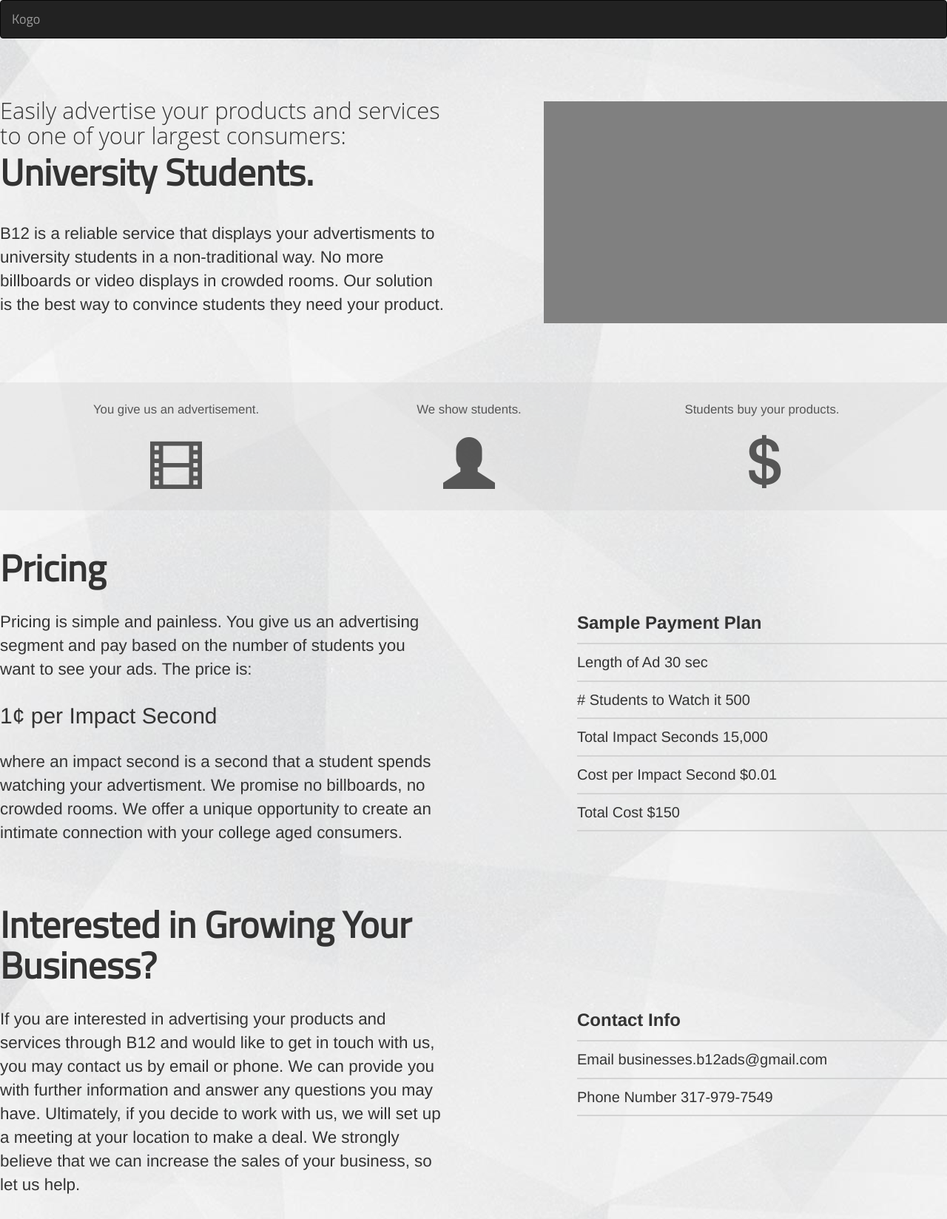
After one commit to akyker20/KogoStudents, a Django app: page /companies/ in a window 1280 px wide. The commit adds this page. Shown: the whole page at 74% size. Run offline with Django 3.2, Linux system fonts and the light colour scheme; parts of the project's set-up code (start-up, migrations or seed data) failed here and were passed over; some libraries are stand-ins or nearby versions.

Commit message:
added company information html and css

```diff
--- /dev/null
+++ b/kogo/static/css/informational.css
@@ -0,0 +1,288 @@
+/* Company Informational Page */
+
+div.company-info-container {
+	border-radius: 5px;
+	margin-top: 15px;
+	padding: 20px;
+	padding-top: 0px;
+	background: white;
+	opacity: 0.95;
+}
+
+/* End Company Page */
+
+/* Student Informational Page */
+
+div.student-hours-wrapper {
+	padding: 7px;
+	margin-top: 20px;
+	background: white;
+	border-radius: 5px;
+}
+
+table.student-hours-table {
+	width: 100%;
+	text-align: center;
+	margin-bottom: 0px;
+}
+
+table.student-hours-table h3 {
+	margin: 8px 0px;
+}
+
+img.student-map {
+	width: 522px;
+	margin: 10px;
+}
+
+div.student-map-holder {
+	margin-top: 15px;
+	background-color: white;
+	border-radius: 5px;
+	margin-bottom: 50px;
+}
+
+div.student-info-container {
+	margin-top: 15px;
+	background-color: white;
+	border-radius: 5px;
+	opacity: .95;
+}
+
+div.student-info-container p, p.para {
+	margin: 5px 20px 5px 20px;
+	font-size: 1.2em;
+}
+
+div.all-payments-holder {
+	background: white;
+	border-radius: 5px;
+	width: 100%;
+}
+
+/* End Student Informational Page */
+
+
+/* About page*/
+
+div.founders-info-container {
+	margin: 15px auto;
+	height: 240px;
+	width: 100%;
+}
+div.founder-block {
+	border-radius: 5px;
+	padding: 10px;
+	width: 592px;
+	height: 100%;
+	background: white;
+	opacity: 0.95;
+	float: left;
+}
+
+div.founder-block h2 {
+	margin-top: 5px;
+}
+
+div.founder-block img.austin {
+	width: 210px;
+}
+
+div.founder-block img.ted {
+	width: 200px;
+}
+
+div.founder-block-info {
+	margin-left: 20px;
+	float: left;
+	width: 270px;
+	height: 100%;
+}
+
+div.founder-block-info p, div.about-content p {
+	font-size: 17px;
+}
+
+div.about-content {
+	border-radius: 5px;
+	padding: 20px;
+	background: white;
+	opacity: .95;
+	margin-bottom: 15px;
+}
+
+/* End about page */
+
+/* Operator Informational Page */
+
+div.operator-contact-info {
+	float: right;
+	width: 545px;
+	margin-top: 40px;
+}
+
+div.operator-contact-info h1 {
+	font-size: 50px;
+	margin-bottom: 30px;
+}
+
+div.operator-contact-info h3 {
+	font-family: "Open Sans",sans-serif;
+}
+
+ul.operator-contact-list {
+	margin-top: 20px;
+	width: 100%;
+}
+
+/* End Operator Informational Page */
+
+/* Contact Informational Page */
+
+div.contact-column {
+	float: left;
+	margin-top: 35px;
+	border-radius: 5px;
+	width: 390px;
+	height: 500px;
+	background: white;
+	opacity: .95;
+}
+
+div.contact-column img {
+	width: 387px;
+	height: 300px;
+}
+div.contact-column h4 {
+	margin-right: 10px;
+	padding: 10px;
+}
+
+div.contact-info-holder {
+	padding: 10px;
+}
+
+div.contact-info-holder p {
+	margin-left: 25px;
+	font-size: 1.4em;
+	margin-bottom: 5px;
+}
+
+div.contact-info-holder h3 {
+	font-size: 20px;
+}
+
+/* End Contact Page */
+
+/* Business Informational Page */
+
+div.home-video-holder {
+	width: 100%;
+	margin: 100px auto 0px;
+	background-color: gray;
+	height: 650px;
+}
+
+div.intro-container {
+	margin-top: 50px;
+	width: 100%;
+	height: 415px;
+}
+
+div.video-holder {
+	margin-top: 35px;
+	float: right;
+	height: 300px;
+	width: 545px;
+	background: gray;
+}
+
+div.intro-text-container {
+	float: left;
+	width: 600px;
+}
+
+div.intro-text-container h1 strong {
+	font-size: 50px;
+}
+
+div.intro-text-container h1 p.lighter {
+	font-size: 31px;
+	margin-bottom: 5px;
+	font-family: 'Open Sans', sans-serif;
+}
+
+div.intro-text-container p {
+	margin: 30px 0px;
+	font-size: 1.6em;
+	font-weight: 200;
+}
+
+div.intro-text-container p.small-info {
+	margin-top: 40px;
+}
+
+div.gray-container {
+	width: 100%;
+	background: rgba(211, 211, 211, 0.34);
+	overflow: auto;
+}
+
+div.gray-container span {
+	margin-top: 15px;
+	font-size: 70px;
+}
+
+div.home-icon-container {
+	float: left;
+	text-align: center;
+	width: 33%;
+}
+
+div.three-step-container {
+	width: 1200px;
+	margin: 25px auto;
+	overflow: hidden;
+	opacity: 0.8;
+}
+
+div.home-icon-container p {
+	font-size: 1.2em;
+}
+
+div.price-info-wrapper {
+	padding-top: 30px;
+}
+
+div.price-info-container {
+	overflow: auto;
+}
+
+ul.sample-payment {
+	list-style: none;
+	float: right;
+	padding-left: 0px;
+	margin-top: 95px;
+	width: 500px;
+	font-size: 20px;
+}
+
+ul.sample-payment strong {
+	font-size: 24px;
+}
+
+ul.sample-payment li {
+	border-bottom: 2px solid LightGray;
+	padding-top: 10px;
+	padding-bottom: 10px;
+}
+
+div.business-contact-info strong {
+	font-size: 26px;
+}
+
+ul.business-contact-list {
+	margin-top: 150px;
+}
+
+/* End Business Informational Page */
--- a/kogo/templates/base.html
+++ b/kogo/templates/base.html
@@ -6,9 +6,12 @@
     <title>Kogo Adv</title>
     <meta name="description" content="">
     <meta name="viewport" content="width=device-width, initial-scale=1">
-    <link href="{{STATIC_URL}}css/bootstrap.css" rel="stylesheet">
-    <link href="{{STATIC_URL}}css/style.css" rel="stylesheet">
-    <link href="{{STATIC_URL}}css/login.css" rel="stylesheet">
+    <!-- Imported Stylesheets -->
+    <link rel="stylesheet" type="text/css" href="{{STATIC_URL}}css/bootstrap.css">
+    <link rel="stylesheet" type="text/css" href="{{STATIC_URL}}css/style.css">
+    <link rel="stylesheet" type="text/css" href="{{STATIC_URL}}css/login.css">
+    <link rel="stylesheet" type="text/css" href="{{STATIC_URL}}css/informational.css">
+    <!-- Fonts -->
     <link href='http://fonts.googleapis.com/css?family=Titillium+Web' rel='stylesheet' type='text/css'>
   </head>
   <body>
@@ -37,7 +40,7 @@
 
     {% block content %}{% endblock %}
 
-    <!-- Javascript -->
+    <!-- Imported Javascript -->
     <script src="//ajax.googleapis.com/ajax/libs/jquery/1.11.1/jquery.min.js"></script>
     <script type="text/javascript" src="{{STATIC_URL}}js/bootstrap.min.js"></script>
     {% block additional_javascript %}{% endblock %}
--- /dev/null
+++ b/kogo/templates/companies.html
@@ -0,0 +1,102 @@
+{% extends 'base.html' %}
+
+{% block content %}
+<div class="content-body">
+	<div class="intro-container">
+		<div class="intro-text-container">
+			<h1>
+				<p class="lighter">
+					Easily advertise your products and services to one of your largest consumers:
+				</p>
+					<strong>
+						University Students.
+					</strong>
+			</h1>
+			<p class="small-info">
+				B12 is a reliable service that displays your advertisments to university students in a non-traditional way. No more billboards or video displays in crowded rooms. Our solution is the best way to convince students they need
+				your product.
+			</p>
+		</div>
+		<div class="video-holder"></div>
+	</div>
+</div>
+
+<div class="gray-container">
+	<div class="three-step-container">
+		<div class="home-icon-container">
+			<p>You give us an advertisement.</p>
+			<span class="glyphicon glyphicon-film"></span>
+		</div>
+		<div class="home-icon-container">
+			<p>We show students.</p>
+			<span class="glyphicon glyphicon-user"></span>
+		</div>
+		<div class="home-icon-container">
+			<p>Students buy your products.</p>
+			<span class="glyphicon glyphicon-usd green"></span>
+		</div>
+	</div>
+</div>
+
+<div class="price-info-wrapper">
+	<div class="content-body">
+		<div class="price-info-container">
+				<div class="intro-text-container">
+					<h1><strong>Pricing</strong></h1>
+					<p>
+							Pricing is simple and painless. You give us an advertising segment and pay based on the number of students you want to see your ads. The price is:
+					</p>
+					<h2 class="center"> 1¢ per Impact Second </h2>
+					<p>where an impact second is a second that a student spends watching your advertisment. We promise no billboards, no crowded rooms. We offer a unique opportunity to create an intimate connection with your college aged consumers.</p>
+				</div>
+				<ul class="sample-payment">
+					<li class="active"><strong>Sample Payment Plan</strong></li>
+					<li>
+						Length of Ad
+						<span class="right">30 sec</span>
+					</li>
+					<li>
+						# Students to Watch it
+						<span class="right">500</span>
+					</li>
+					<li>
+						Total Impact Seconds
+						<span class="right">15,000</span>
+					</li>
+					<li>
+						Cost per Impact Second
+						<span class="right">$0.01</span>
+					</li>
+					<li>
+						Total Cost
+						<span class="right">$150</span>
+					</li>
+				</ul>
+		</div>
+	</div>
+</div>
+<div class="price-info-wrapper">
+	<div class="content-body">
+		<div class="price-info-container">
+				<div class="intro-text-container">
+					<h1><strong>Interested in Growing Your Business?</strong></h1>
+					<p>
+							If you are interested in advertising your products and services through B12 and would like to get in touch with us, you may contact us by email or phone. We can provide you with further information and answer any questions you may have. Ultimately, if you decide to work with us, we will set up a meeting at your location to make a deal. We strongly believe that we can increase the sales of your business, so let us help.
+					</p>
+				</div>
+				<ul class="sample-payment business-contact-list">
+					<li class="active"><strong>Contact Info</strong></li>
+					<li>
+						Email
+						<span class="right">businesses.b12ads@gmail.com</span>
+					</li>
+					<li>
+						Phone Number
+						<span class="right">317-979-7549</span>
+					</li>
+				</ul>
+		</div>
+	</div>
+</div>
+
+{% endblock %}
--- a/kogo/urls.py
+++ b/kogo/urls.py
@@ -9,6 +9,7 @@ urlpatterns = patterns('',
     url(r'^$','kogo.views.home', name='home'),
     url(r'^logout$','kogo.views.logout_user', name='logout_user'),
     url(r'^students/', include('students.urls')),
+    url(r'^companies/', 'kogo.views.companies', name='companies'),
     url(r'^drivers/', include('drivers.urls')),
     url(r'^accounts/register/$', RegistrationViewUniqueEmail.as_view(form_class = StudentRegistrationForm),
                     name='registration_register'),
--- a/kogo/views.py
+++ b/kogo/views.py
@@ -27,6 +27,10 @@ def logout_user(request):
   return redirect('home')
 
 
+def companies(request):
+  return render(request, 'companies.html', {})
+
+
 from registration.backends.default.views import RegistrationView
 from django.contrib.sites.models import RequestSite
 from django.contrib.sites.models import Site
```
Also changed, not shown: kogo/tests.py (+27 -6 lines), db.sqlite3, 2 other files.
